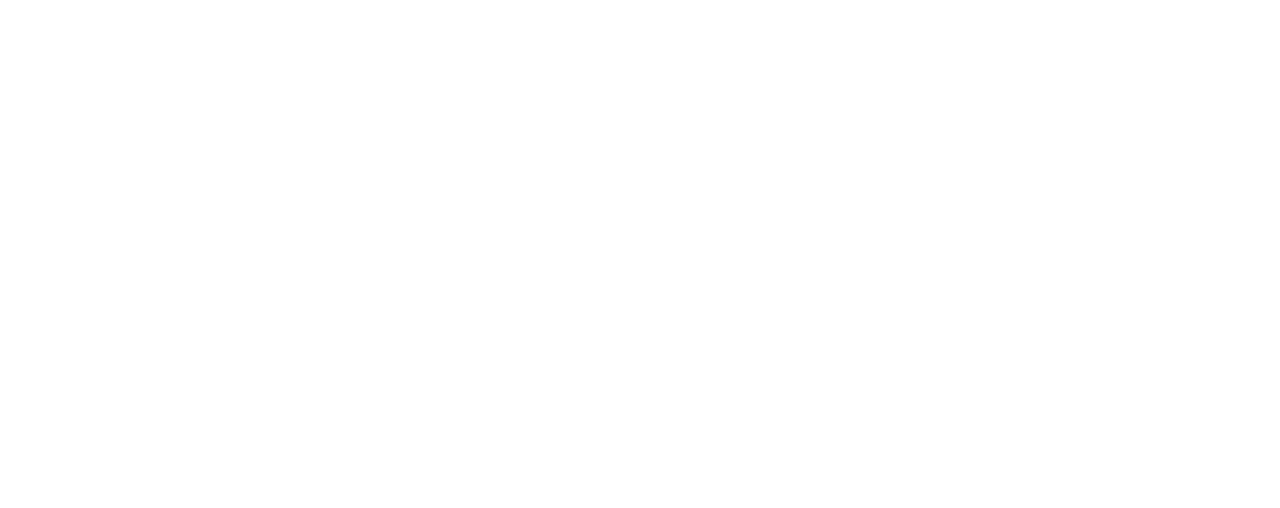
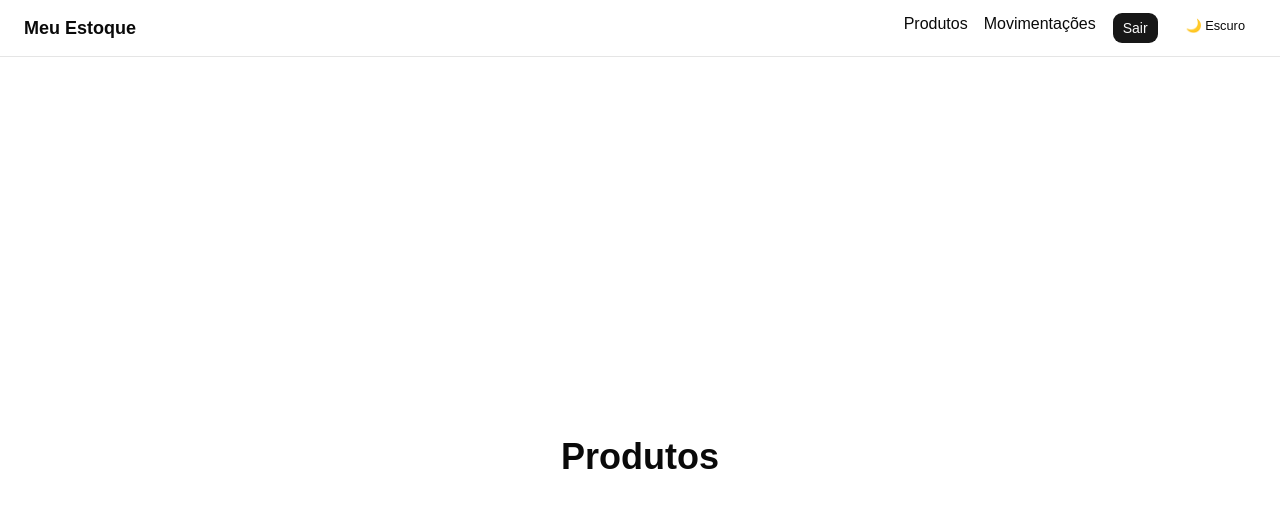
Before and after one commit to lucasws1/meu-estoque, a React (Vite) app in the folder frontend/: page /produtos in a window 1280 px wide. Shown: the top 508 px of the page. Built offline with nearby package versions, Linux system fonts and the light colour scheme.

Commit message:
feat: add Navbar component and implement theme toggle functionality

```diff
--- a/frontend/package.json
+++ b/frontend/package.json
@@ -18,6 +18,7 @@
     "radix-ui": "^1.4.3",
     "react": "^19.2.4",
     "react-dom": "^19.2.4",
+    "react-router-dom": "^7.14.1",
     "shadcn": "^4.3.0",
     "tailwind-merge": "^3.5.0",
     "tailwindcss": "^4.2.2",
--- a/frontend/src/App.jsx
+++ b/frontend/src/App.jsx
@@ -1,7 +1,25 @@
 import "./App.css";
+import {
+  BrowserRouter,
+  Routes,
+  Route,
+  NavLink,
+  Navigate,
+} from "react-router-dom";
+import Navbar from "./components/Navbar";
+import Produtos from "./pages/Produtos";
 
 function App() {
-  return <></>;
+  return (
+    <BrowserRouter>
+      <Navbar />
+      <Routes>
+        <Route path="/" element={<Navigate to="/produtos" />} />
+        <Route path="/produtos" element={<Produtos />} />
+        {/* <Route path="/movimentacoes" element={<div>Movimentações</div>} /> */}
+      </Routes>
+    </BrowserRouter>
+  );
 }
 
 export default App;
--- /dev/null
+++ b/frontend/src/components/Navbar.jsx
@@ -0,0 +1,21 @@
+import { Link } from "react-router-dom";
+import { useTheme } from "@/hooks/useTheme";
+import { Button } from "./ui/button";
+
+export default function Navbar() {
+  const { tema, alternarTema } = useTheme();
+
+  return (
+    <header className="border-b px-6 py-3 flex items-center justify-between">
+      <span className="font-bold text-lg">Meu Estoque</span>
+      <nav className="flex gap-4">
+        <Link to="/produtos">Produtos</Link>
+        <Link to="/movimentacoes">Movimentações</Link>
+        <Button onClick={() => {}}>Sair</Button>
+        <Button variant="ghost" size="sm" onClick={alternarTema}>
+          {tema === "dark" ? "☀️ Claro" : "🌙 Escuro"}
+        </Button>
+      </nav>
+    </header>
+  );
+}
--- /dev/null
+++ b/frontend/src/hooks/useTheme.js
@@ -0,0 +1,27 @@
+import { useEffect, useState } from "react";
+
+export function useTheme() {
+  const [tema, setTema] = useState(
+    localStorage.getItem("tema") ||
+      (window.matchMedia("(prefers-color-scheme: dark)").matches
+        ? "dark"
+        : "light"),
+  );
+
+  useEffect(() => {
+    const root = document.documentElement;
+    if (tema === "dark") {
+      root.classList.add("dark");
+    } else {
+      root.classList.remove("dark");
+    }
+
+    localStorage.setItem("tema", tema);
+  }, [tema]);
+
+  function alternarTema() {
+    setTema((t) => (t === "dark" ? "light" : "dark"));
+  }
+
+  return { tema, alternarTema };
+}
```
Also changed, not shown: 1 other file (tests, documents, lock files or other folders).
